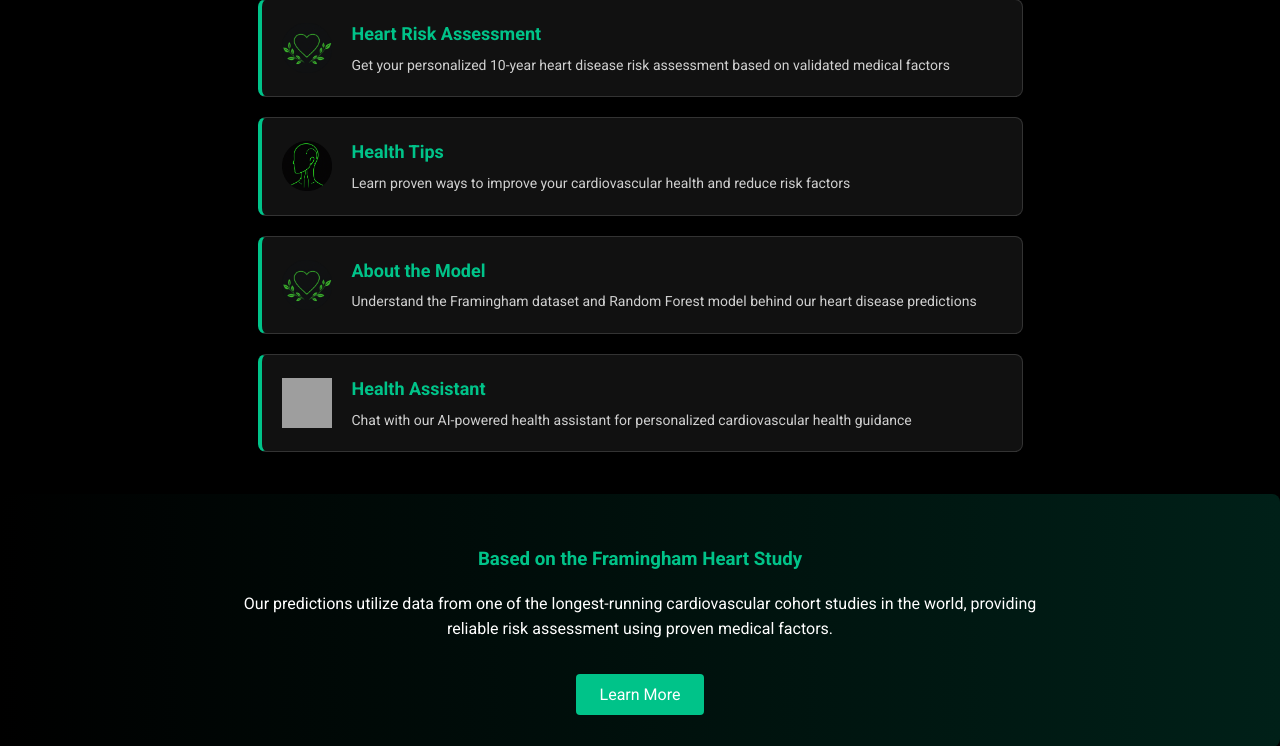
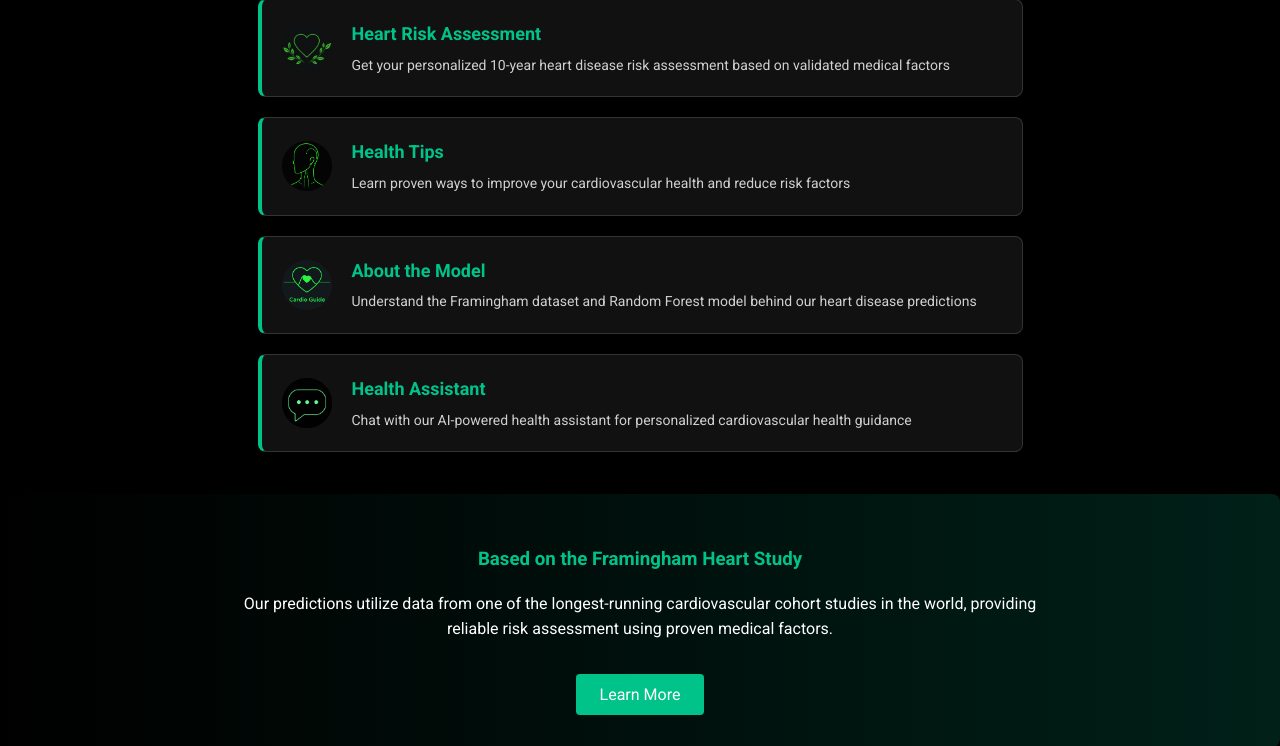
Before and after one commit to AnuranjanJain/DSN2, a Flask app: page / in a window 1280 px wide. Shown: the part 311-1057 px from the top of the page. Run offline with Flask 3, Linux system fonts and the light colour scheme; grey boxes are pictures that could not be loaded.

Commit message:
Update index.html

```diff
--- a/templates/index.html
+++ b/templates/index.html
@@ -37,7 +37,7 @@
         </div>
 
         <div class="card" onclick="location.href='{{ url_for('about') }}';">
-            <img src="{{ url_for('static', filename='heart.png') }}" alt="About Icon">
+            <img src="{{ url_for('static', filename='cg.png') }}" alt="About Icon">
             <div class="card-content">
                 <h3>About the Model</h3>
                 <p>Understand the Framingham dataset and Random Forest model behind our heart disease predictions</p>
@@ -45,7 +45,7 @@
         </div>
 
         <div class="card" onclick="location.href='{{ url_for('chatbot') }}';">
-            <img src="{{ url_for('static', filename='chatbot.jpg') }}" alt="Chat Icon">
+            <img src="{{ url_for('static', filename='chatbot.png') }}" alt="Chat Icon">
             <div class="card-content">
                 <h3>Health Assistant</h3>
                 <p>Chat with our AI-powered health assistant for personalized cardiovascular health guidance</p>
```
